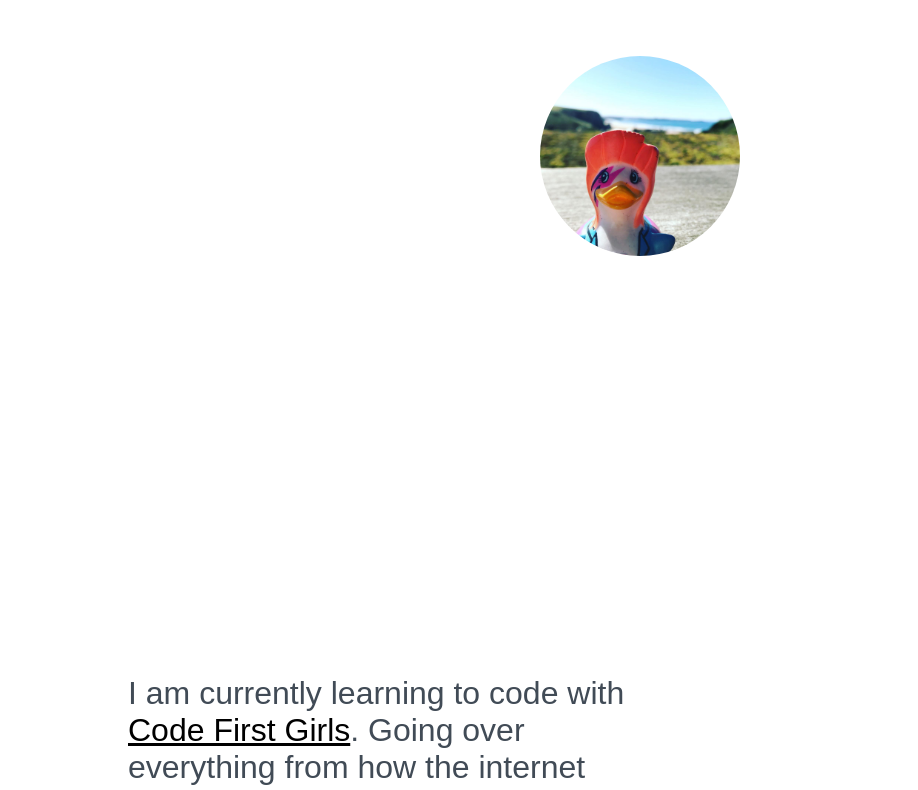
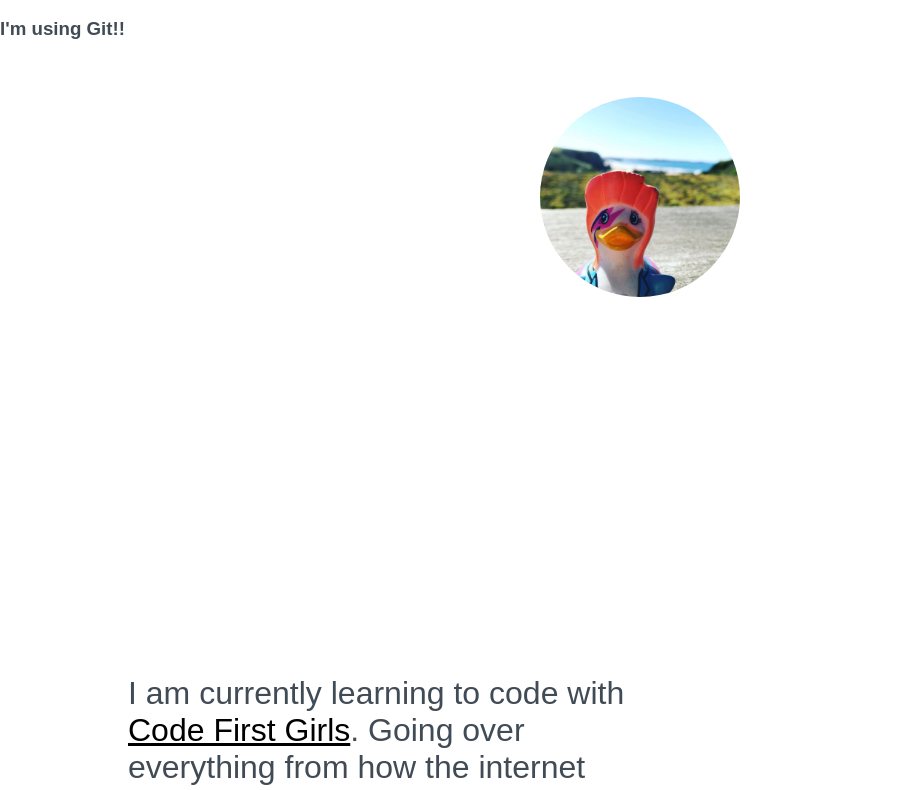
Before and after one commit to kastonehouse/beginners-week-one-master, a plain HTML site: page index.html in a window 1280 px wide. Shown: the part 259-1049 px from the top of the page, without its empty margins (0-918 px from the left). Drawn offline with Linux system fonts and the light colour scheme.

Commit message:
Added header 3 - Github reference
Added header 3

```diff
--- a/index.html
+++ b/index.html
@@ -13,6 +13,7 @@
   <header>
     <h1>Hello World</h1>
     <h2>Welcome to my site!</h2>
+    <h3>I'm using Git!!</h3>
     <br>
     <img src="duck.jpg" alt="image of a duck" width="200px">
   </header>
```
